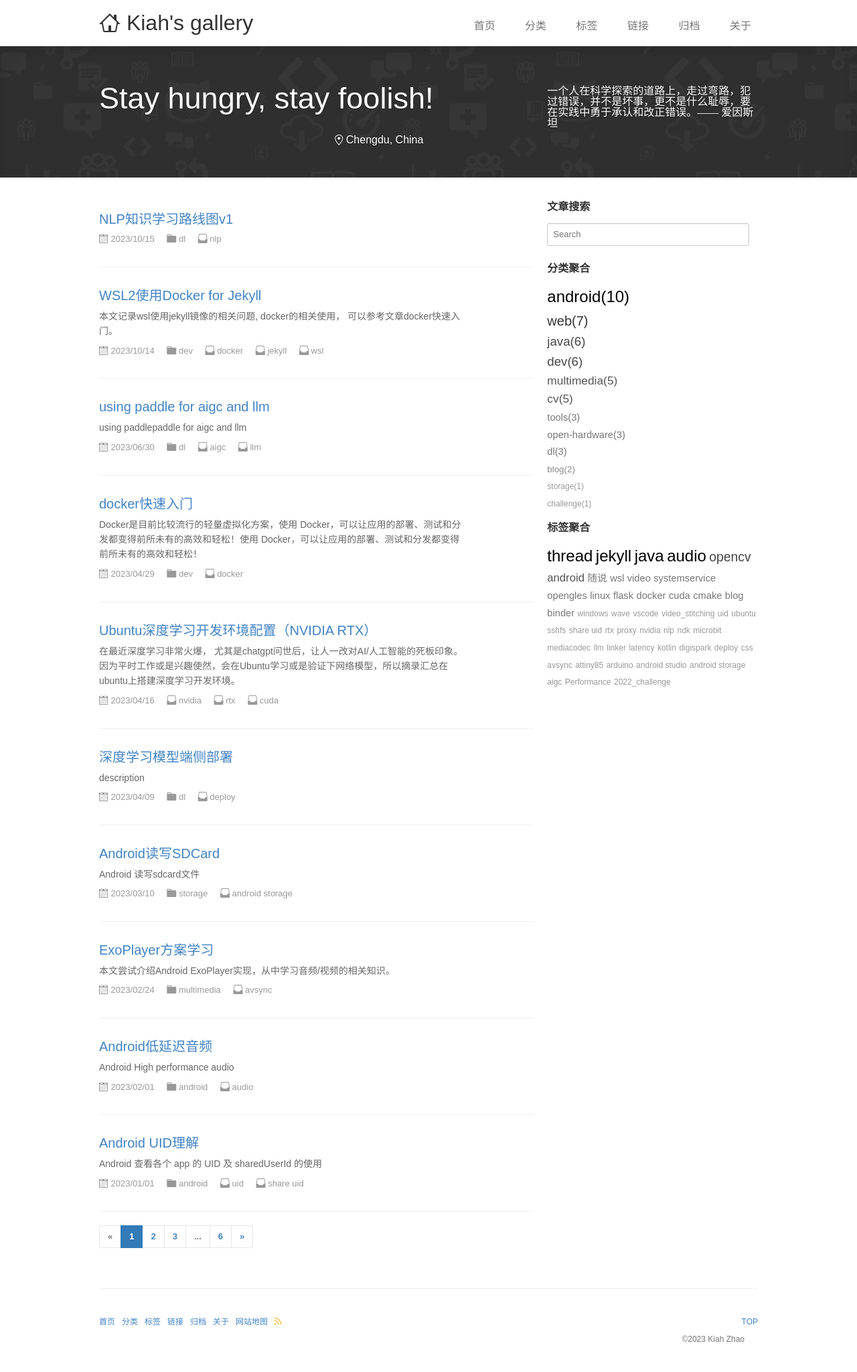
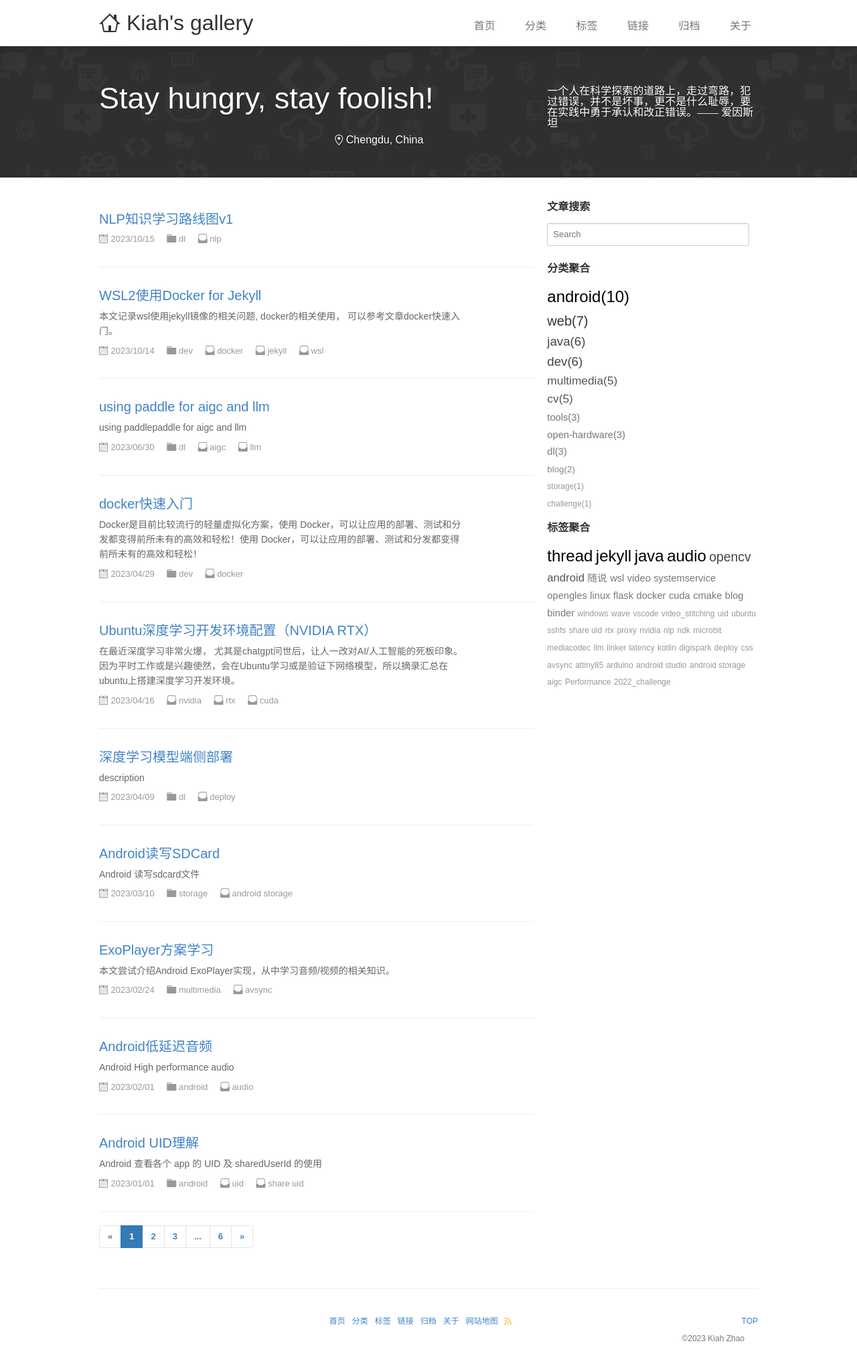
Before and after one commit to kiah2008/kiah2008.github.io, a Jekyll site: the page built from index.html, in a window 1280 px wide. Shown: the whole page at 67% size. Built offline with Jekyll 4.4.1, drawn with Linux system fonts in a browser that asks for light colours; nearby versions of some CDN libraries; the list of posts is cut into pages by our own code; comment, search, counter and statistics services are not loaded.

Commit message:
center with foot nav

```diff
--- a/assets/css/globals/common.css
+++ b/assets/css/globals/common.css
@@ -199,7 +199,9 @@
 
 .site-footer-links {
     margin: 0;
-    list-style: none
+    list-style: none;
+    display:flex;
+    justify-content: center;
 }
 
 .site-footer-links li {
```
